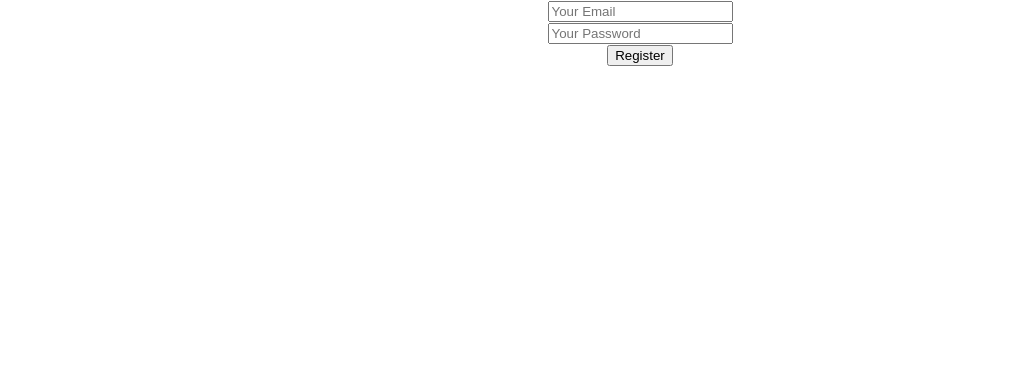
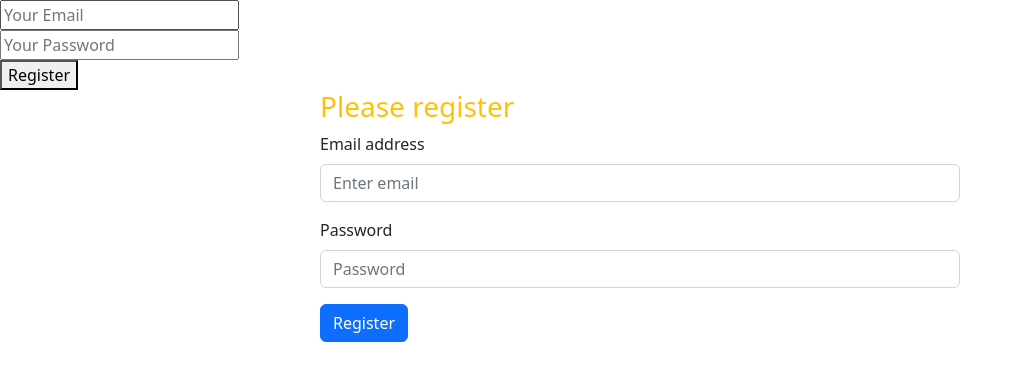
Before and after one commit to sadmanador/email-password-base-auth, a React (Create React App) app: page /bootstrapForm in a window 1280 px wide. Shown: the top 380 px of the page, without its empty margins (0-1023 px from the left). Built offline with nearby package versions, Linux system fonts and the light colour scheme.

Commit message:
modue 57-3 done!

```diff
--- a/package.json
+++ b/package.json
@@ -6,8 +6,10 @@
     "@testing-library/jest-dom": "^5.16.5",
     "@testing-library/react": "^13.4.0",
     "@testing-library/user-event": "^13.5.0",
+    "bootstrap": "^5.2.3",
     "firebase": "^9.14.0",
     "react": "^18.2.0",
+    "react-bootstrap": "^2.6.0",
     "react-dom": "^18.2.0",
     "react-scripts": "5.0.1",
     "web-vitals": "^2.1.4"
--- a/src/App.css
+++ b/src/App.css
@@ -1,6 +1,4 @@
-.App {
-  text-align: center;
-}
+
 
 .App-logo {
   height: 40vmin;
--- a/src/App.js
+++ b/src/App.js
@@ -1,6 +1,7 @@
 import './App.css';
 import { getAuth } from "firebase/auth";
 import app from './firebase/firebase.init';
+import BootstrapForm from './components/Bootstrap-form/Bootstrap-Form';
 
 const auth = getAuth(app);
 
@@ -9,28 +10,23 @@
   event.preventDefault();
   const email = event.target.email.value;
   const password = event.target.password.value;
-  console.log(email, password);
 }
 
 //onChange handler can detect the change
 const handleEmailChange = event => {
   const email = event.target.value;
-  console.log(email)
 }
 
 const handlePasswordChange = event => {
-const password = event.target.value;
-console.log(password);
+  const password = event.target.value
 }
 
 const handleEmailOnBlur = event => {
   const email = event.target.value;
-  console.log(email)
 }
 
 const handleEmailOnFocus = event => {
   const email = event.target.value;
-  console.log(email)
 }
 
 function App() {
@@ -41,6 +37,8 @@
         <input onChange={handlePasswordChange} type="password" name="password" id="" placeholder='Your Password' /><br />
         <button type='submit'>Register</button>
       </form>
+
+      <BootstrapForm></BootstrapForm>
     </div>
   );
 }
--- /dev/null
+++ b/src/components/Bootstrap-form/Bootstrap-Form.js
@@ -0,0 +1,32 @@
+import Button from 'react-bootstrap/Button';
+import Form from 'react-bootstrap/Form';
+
+
+const handleFormSubmit = event => {
+ event.preventDefault();
+ console.log(event.target.email.value)
+}
+
+function BootstrapForm() {
+    return (
+        <div className="w-50 mx-auto">
+            <h3 className='text-warning'>Please register</h3>
+            <Form onSubmit={handleFormSubmit}>
+                <Form.Group className="mb-3" controlId="formBasicEmail">
+                    <Form.Label>Email address</Form.Label>
+                    <Form.Control type="email" name='email' placeholder="Enter email" />
+                </Form.Group>
+
+                <Form.Group className="mb-3" controlId="formBasicPassword">
+                    <Form.Label>Password</Form.Label>
+                    <Form.Control type="password" placeholder="Password" />
+                </Form.Group>
+                <Button variant="primary" type="submit">
+                    Register
+                </Button>
+            </Form>
+        </div>
+    );
+}
+
+export default BootstrapForm;
--- a/src/index.js
+++ b/src/index.js
@@ -3,6 +3,7 @@
 import './index.css';
 import App from './App';
 import reportWebVitals from './reportWebVitals';
+import 'bootstrap/dist/css/bootstrap.min.css';
 
 const root = ReactDOM.createRoot(document.getElementById('root'));
 root.render(
```
Also changed, not shown: 1 other file (tests, documents, lock files or other folders).
